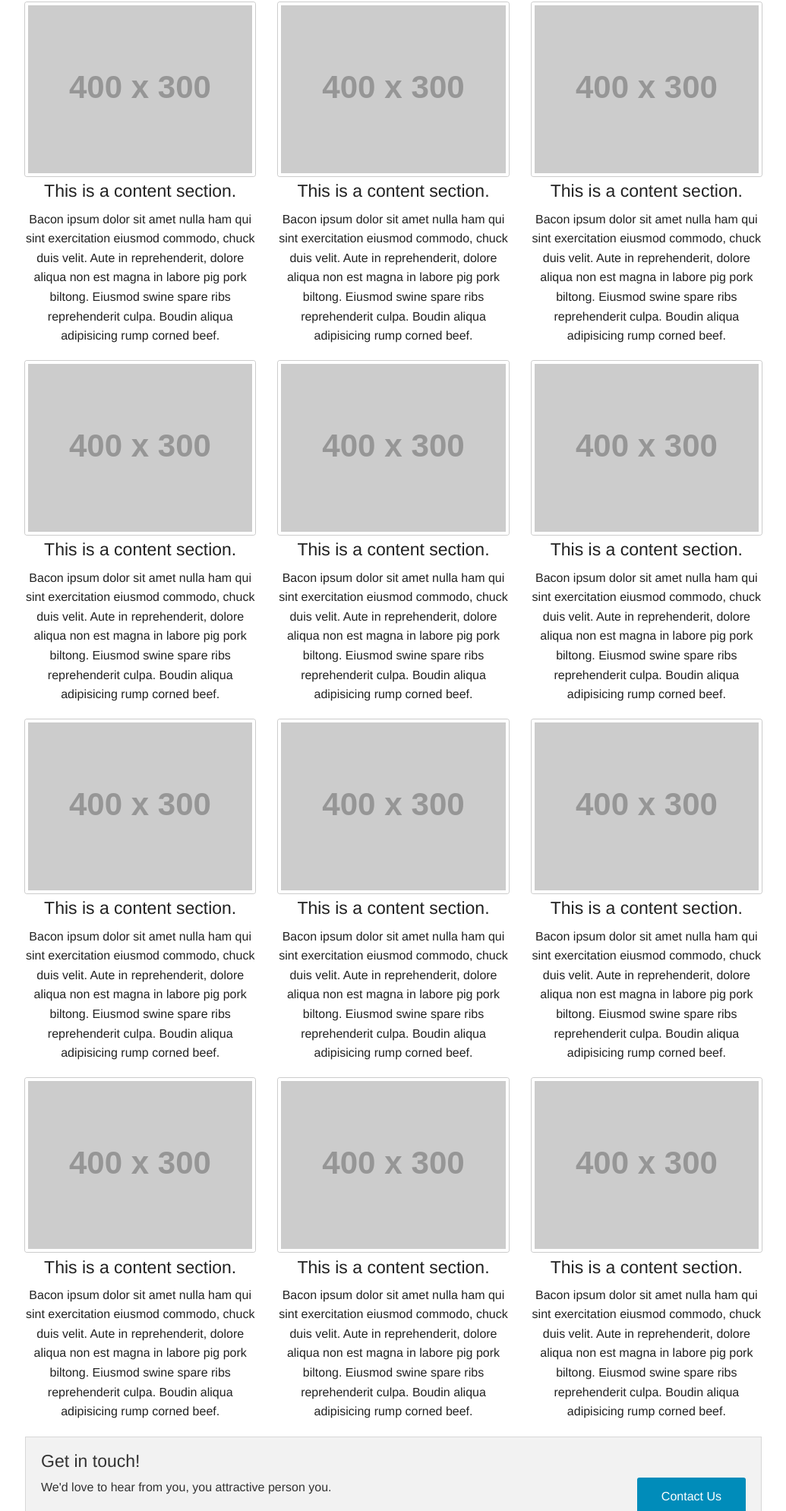
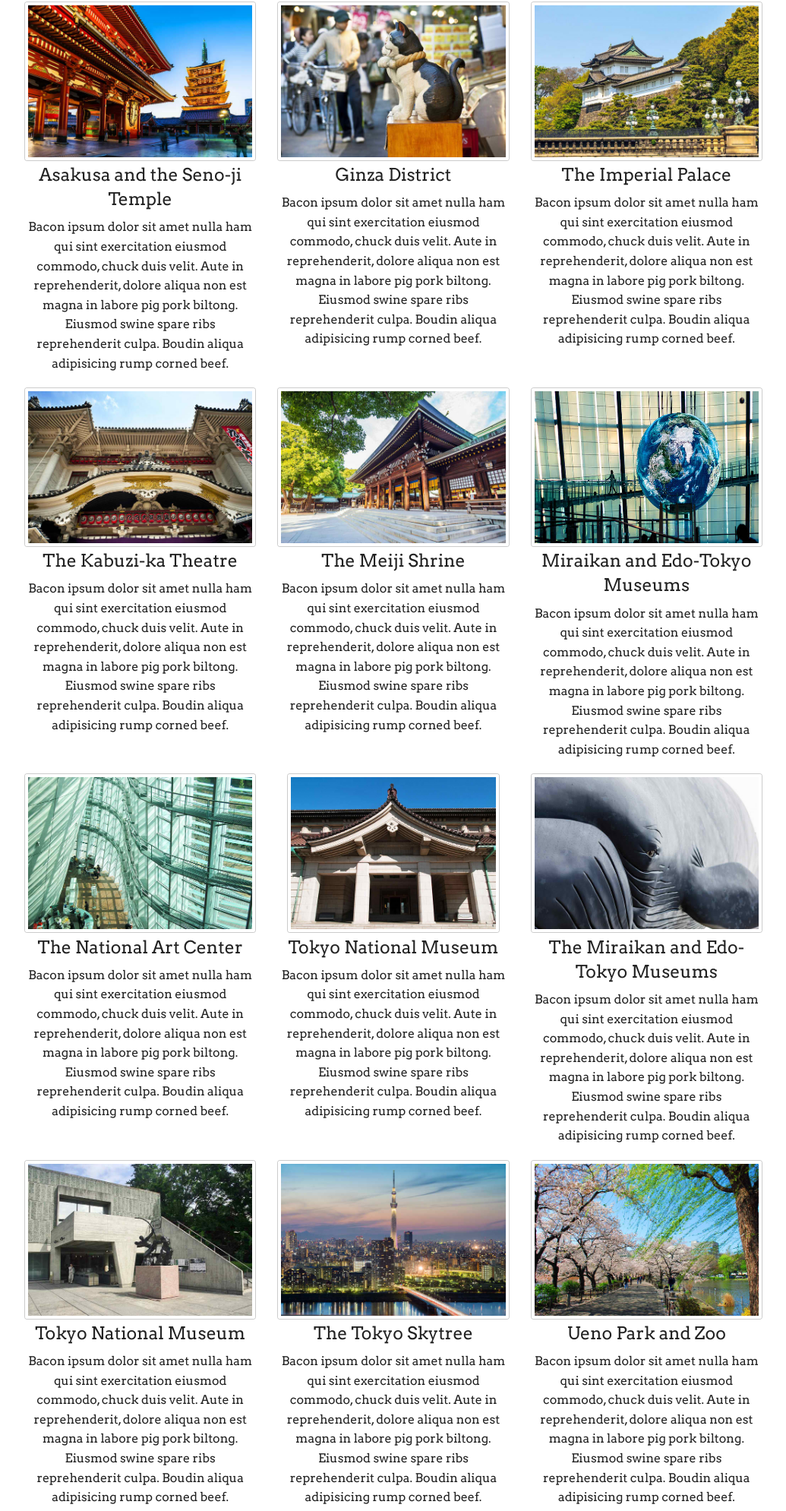
Before and after one commit to jctiru/cps1, a plain HTML site: page index.html in a window 1280 px wide. Shown: the part 811-2800 px from the top of the page at 76% size, without its empty margins (122-1157 px from the left). Drawn offline with Linux system fonts and the light colour scheme; placeholder pictures from the web are drawn by us; a script that the page names is missing.

Commit message:
Minor edits to whole project

```diff
--- a/css/style.css
+++ b/css/style.css
@@ -1,3 +1,25 @@
+body {
+	font-family: 'Arvo', Helvetica Neue, Helvetica, Roboto, Arial, sans-serif;
+}
+
+
+/*                       */
+/* Universal Navbar font */
+/*                       */
+.top-bar *,
+h1,h2,h3,h4,h5,h6,p{
+	font-family: 'Arvo', serif ;
+}
+/*                           */
+/* End Universal Navbar font */
+/*                           */
+
+
+
+/*                  */
+/* Universal Footer */
+/*                  */
+
 .footer-element-center {
 	position: relative;
 	top: 50%;
@@ -14,3 +36,25 @@ footer li {
 	display: inline-block;
 	padding: 0 10px;
 }
+/*                     */
+/* End Universal Footer*/
+/*                     */
+
+
+
+
+/*            */
+/* index.html */
+/*            */
+/* index.html main images */
+main .th > img {
+	height: 200px;
+}
+
+/* index.html section panel */
+section .panel {
+	margin-top: 1.25rem;
+}
+/*                */
+/* End index.html */
+/*                */
--- a/index.html
+++ b/index.html
@@ -20,10 +20,13 @@
 	<link rel="stylesheet" type="text/css" href="css/style.css">
 	<!-- Favicon -->
 	<link rel="icon" href="img/favicon.ico" type="image/x-icon">
+	<!-- Google fonts -->
+	<link href="https://fonts.googleapis.com/css?family=Arvo" rel="stylesheet">
 	<title>Tokyo</title>
 </head>
 <body>
 	<!-- Navbar -->
+	<div class="fixed contain-to-grid">
 		<nav class="top-bar" data-topbar>
 			<ul class="title-area">
 				<li class="name">
@@ -63,15 +66,18 @@
 				</ul>
 			</section>
 		</nav>
+	</div>
 	<!-- End Navbar -->
 
-	<div class="row">
+	<!-- Header -->
+	<div class="row header-section">
 		<div class="large-12 columns text-center">
 			<h2>Welcome to Tokyo!</h2>
 			<h3>東京へようこそ！</h3>
 		</div>
 		<hr>
 	</div>
+	<!-- End Header -->
 
 	<!-- Carousel Div -->
 	<div class="row">
@@ -119,81 +125,84 @@
 	</div>
 	<!-- End Carousel Div -->
 
+	<!-- Main Section -->
 	<main class="text-center">
 		<div class="row">
 			<hr />
 			<div class="large-4 columns">
-				<a class="th radius"><img src="https://placehold.it/400x300&text=[img]"/></a>
-				<h4>This is a content section.</h4>
+				<a class="th radius"><img src="img/japan-tokyo-asakusa-senso-ji-temple.jpg"/></a>
+				<h4>Asakusa and the Seno-ji Temple</h4>
 				<p>Bacon ipsum dolor sit amet nulla ham qui sint exercitation eiusmod commodo, chuck duis velit. Aute in reprehenderit, dolore aliqua non est magna in labore pig pork biltong. Eiusmod swine spare ribs reprehenderit culpa. Boudin aliqua adipisicing rump corned beef.</p>
 			</div>
 			<div class="large-4 columns">
-				<a class="th radius"><img src="https://placehold.it/400x300&text=[img]"/></a>
-				<h4>This is a content section.</h4>
+				<a class="th radius"><img src="img/japan-tokyo-ginza.jpg"/></a>
+				<h4>Ginza District</h4>
 				<p>Bacon ipsum dolor sit amet nulla ham qui sint exercitation eiusmod commodo, chuck duis velit. Aute in reprehenderit, dolore aliqua non est magna in labore pig pork biltong. Eiusmod swine spare ribs reprehenderit culpa. Boudin aliqua adipisicing rump corned beef.</p>
 			</div>
 			<div class="large-4 columns">
-				<a class="th radius"><img src="https://placehold.it/400x300&text=[img]"/></a>
-				<h4>This is a content section.</h4>
+				<a class="th radius"><img src="img/japan-tokyo-imperial-palace.jpg"/></a>
+				<h4>The Imperial Palace</h4>
 				<p>Bacon ipsum dolor sit amet nulla ham qui sint exercitation eiusmod commodo, chuck duis velit. Aute in reprehenderit, dolore aliqua non est magna in labore pig pork biltong. Eiusmod swine spare ribs reprehenderit culpa. Boudin aliqua adipisicing rump corned beef.</p>
 			</div>
 		</div>
 			<div class="row">
 			<div class="large-4 columns">
-				<a class="th radius"><img src="https://placehold.it/400x300&text=[img]"/></a>
-				<h4>This is a content section.</h4>
+				<a class="th radius"><img src="img/japan-tokyo-kabuki-za-theatre.jpg"/></a>
+				<h4>The Kabuzi-ka Theatre</h4>
 				<p>Bacon ipsum dolor sit amet nulla ham qui sint exercitation eiusmod commodo, chuck duis velit. Aute in reprehenderit, dolore aliqua non est magna in labore pig pork biltong. Eiusmod swine spare ribs reprehenderit culpa. Boudin aliqua adipisicing rump corned beef.</p>
 			</div>
 			<div class="large-4 columns">
-				<a class="th radius"><img src="https://placehold.it/400x300&text=[img]"/></a>
-				<h4>This is a content section.</h4>
+				<a class="th radius"><img src="img/japan-tokyo-meiji-shrine.jpg"/></a>
+				<h4>The Meiji Shrine</h4>
 				<p>Bacon ipsum dolor sit amet nulla ham qui sint exercitation eiusmod commodo, chuck duis velit. Aute in reprehenderit, dolore aliqua non est magna in labore pig pork biltong. Eiusmod swine spare ribs reprehenderit culpa. Boudin aliqua adipisicing rump corned beef.</p>
 			</div>
 			<div class="large-4 columns">
-				<a class="th radius"><img src="https://placehold.it/400x300&text=[img]"/></a>
-				<h4>This is a content section.</h4>
+				<a class="th radius"><img src="img/japan-tokyo-miraikan-edo-tokyo-museums.jpg"/></a>
+				<h4>Miraikan and Edo-Tokyo Museums</h4>
 				<p>Bacon ipsum dolor sit amet nulla ham qui sint exercitation eiusmod commodo, chuck duis velit. Aute in reprehenderit, dolore aliqua non est magna in labore pig pork biltong. Eiusmod swine spare ribs reprehenderit culpa. Boudin aliqua adipisicing rump corned beef.</p>
 			</div>
 		</div>
 			<div class="row">
 			<div class="large-4 columns">
-				<a class="th radius"><img src="https://placehold.it/400x300&text=[img]"/></a>
-				<h4>This is a content section.</h4>
+				<a class="th radius"><img src="img/japan-tokyo-national-art-center.jpg"/></a>
+				<h4>The National Art Center</h4>
 				<p>Bacon ipsum dolor sit amet nulla ham qui sint exercitation eiusmod commodo, chuck duis velit. Aute in reprehenderit, dolore aliqua non est magna in labore pig pork biltong. Eiusmod swine spare ribs reprehenderit culpa. Boudin aliqua adipisicing rump corned beef.</p>
 			</div>
 			<div class="large-4 columns">
-				<a class="th radius"><img src="https://placehold.it/400x300&text=[img]"/></a>
-				<h4>This is a content section.</h4>
+				<a class="th radius"><img src="img/japan-tokyo-national-museum.jpg"/></a>
+				<h4>Tokyo National Museum</h4>
 				<p>Bacon ipsum dolor sit amet nulla ham qui sint exercitation eiusmod commodo, chuck duis velit. Aute in reprehenderit, dolore aliqua non est magna in labore pig pork biltong. Eiusmod swine spare ribs reprehenderit culpa. Boudin aliqua adipisicing rump corned beef.</p>
 			</div>
 			<div class="large-4 columns">
-				<a class="th radius"><img src="https://placehold.it/400x300&text=[img]"/></a>
-				<h4>This is a content section.</h4>
+				<a class="th radius"><img src="img/japan-tokyo-national-museum-nature-science.jpg"/></a>
+				<h4>The Miraikan and Edo-Tokyo Museums</h4>
 				<p>Bacon ipsum dolor sit amet nulla ham qui sint exercitation eiusmod commodo, chuck duis velit. Aute in reprehenderit, dolore aliqua non est magna in labore pig pork biltong. Eiusmod swine spare ribs reprehenderit culpa. Boudin aliqua adipisicing rump corned beef.</p>
 			</div>
 		</div>
 		</div>
 			<div class="row">
 			<div class="large-4 columns">
-				<a class="th radius"><img src="https://placehold.it/400x300&text=[img]"/></a>
-				<h4>This is a content section.</h4>
+				<a class="th radius"><img src="img/japan-tokyo-national-museum-western-art.jpg"/></a>
+				<h4>Tokyo National Museum</h4>
 				<p>Bacon ipsum dolor sit amet nulla ham qui sint exercitation eiusmod commodo, chuck duis velit. Aute in reprehenderit, dolore aliqua non est magna in labore pig pork biltong. Eiusmod swine spare ribs reprehenderit culpa. Boudin aliqua adipisicing rump corned beef.</p>
 			</div>
 			<div class="large-4 columns">
-				<a class="th radius"><img src="https://placehold.it/400x300&text=[img]"/></a>
-				<h4>This is a content section.</h4>
+				<a class="th radius"><img src="img/japan-tokyo-skytree.jpg"/></a>
+				<h4>The Tokyo Skytree</h4>
 				<p>Bacon ipsum dolor sit amet nulla ham qui sint exercitation eiusmod commodo, chuck duis velit. Aute in reprehenderit, dolore aliqua non est magna in labore pig pork biltong. Eiusmod swine spare ribs reprehenderit culpa. Boudin aliqua adipisicing rump corned beef.</p>
 			</div>
 			<div class="large-4 columns">
-				<a class="th radius"><img src="https://placehold.it/400x300&text=[img]"/></a>
-				<h4>This is a content section.</h4>
+				<a class="th radius"><img src="img/japan-tokyo-ueno-park-zoo.jpg"/></a>
+				<h4>Ueno Park and Zoo</h4>
 				<p>Bacon ipsum dolor sit amet nulla ham qui sint exercitation eiusmod commodo, chuck duis velit. Aute in reprehenderit, dolore aliqua non est magna in labore pig pork biltong. Eiusmod swine spare ribs reprehenderit culpa. Boudin aliqua adipisicing rump corned beef.</p>
 			</div>
 		</div>
 	</main>
+	<!-- End Main Section -->
 
 	<!-- Contact -->
-	<div class="row">
+	<section class="row">
+		<hr>
 		<div class="large-12 columns">
 			<div class="panel">
 				<h4>Get in touch!</h4>
@@ -207,9 +216,10 @@
 				</div>
 			</div>
 		</div>
-	</div>
+	</section>
 	<!-- End Contact -->
 
+	<!-- Footer -->
 	<footer>
 		<div class="row">
 			<hr />
@@ -230,6 +240,7 @@
 			</div>
 		</div>
 	</footer>
+	<!-- End Footer -->
 
 	<!-- JQuery -->
 	<script type="text/javascript" src="js/jquery-3.2.1.js"></script>
```
Also changed, not shown: about.html (+4 -7 lines), contact.html (+2 -0 lines), faq.html (+7 -3 lines), assets/disclaimer.txt (added). Lines whose indentation alone changed are shown as unchanged.
